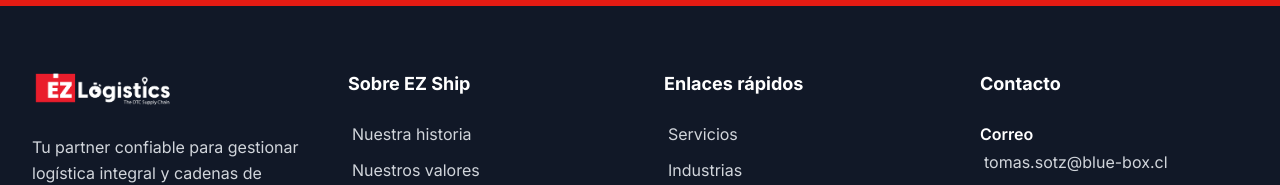
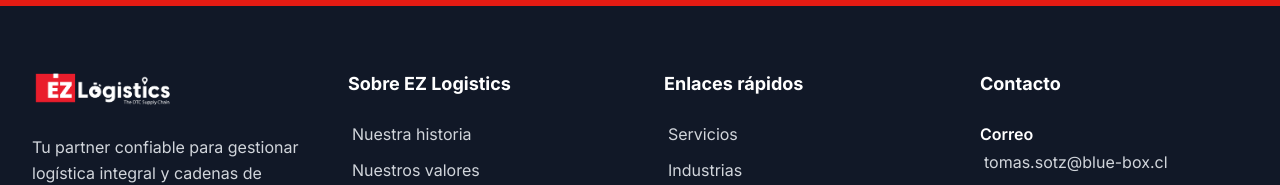
Before and after one commit to cookiecodespy/Ez_webpage, a React (Vite) app: page /servicios/agenciamiento-aduanas in a window 1280 px wide. Shown: the part 3414-3599 px from the top of the page. Built offline with nearby package versions, Linux system fonts and the light colour scheme.

Commit message:
Fix: Eliminar footer HTML duplicado + cambiar 'EZ Ship' a 'EZ Logistics' en footer

```diff
--- a/src/components/Footer.tsx
+++ b/src/components/Footer.tsx
@@ -50,7 +50,7 @@
           </div>
 
           <div>
-            <h3 className="text-lg font-bold mb-6">Sobre EZ Ship</h3>
+            <h3 className="text-lg font-bold mb-6">Sobre EZ Logistics</h3>
             <ul className="space-y-3">
               <li>
                 <button onClick={() => scrollToSection('about')} className="text-gray-300 hover:text-white/85 transition-colors focus-visible:outline-none focus-visible:ring-2 focus-visible:ring-[#E41B13]/60 focus-visible:ring-offset-2 focus-visible:ring-offset-gray-900 rounded-md px-1">
```
